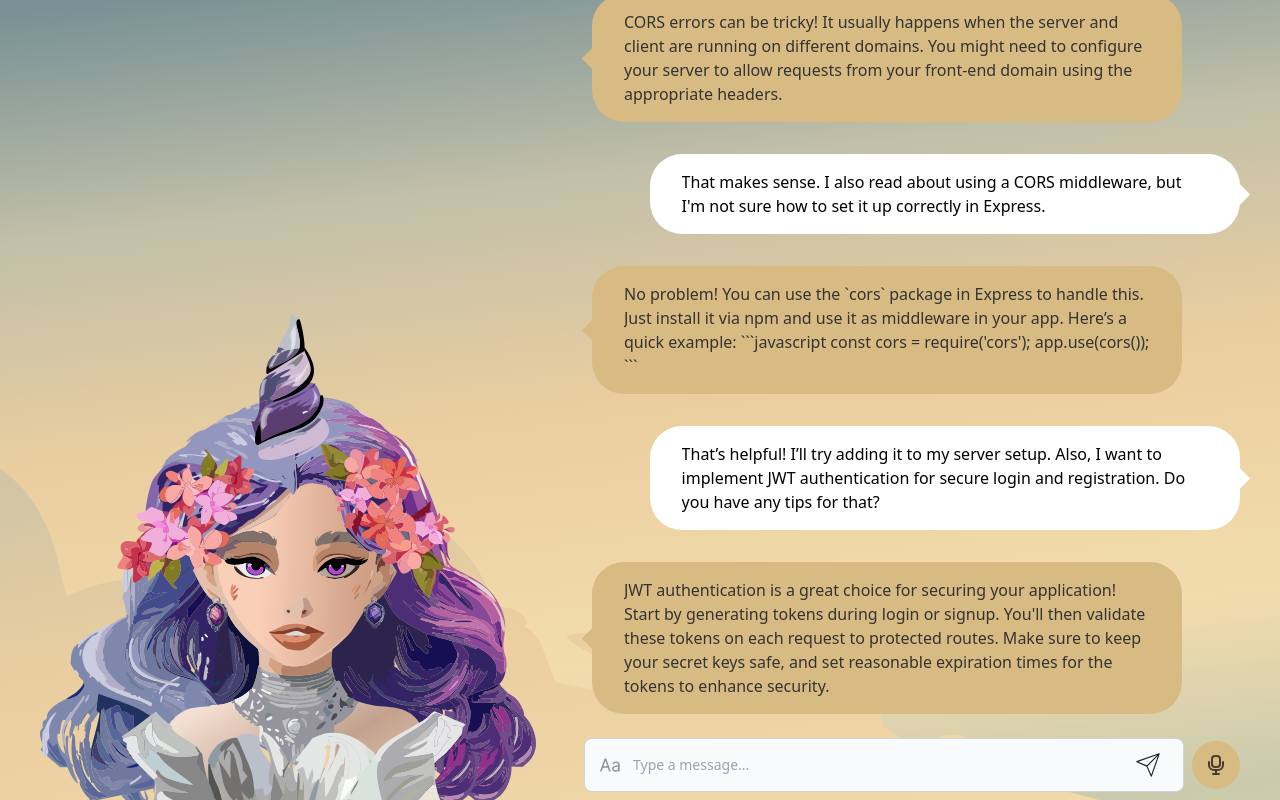
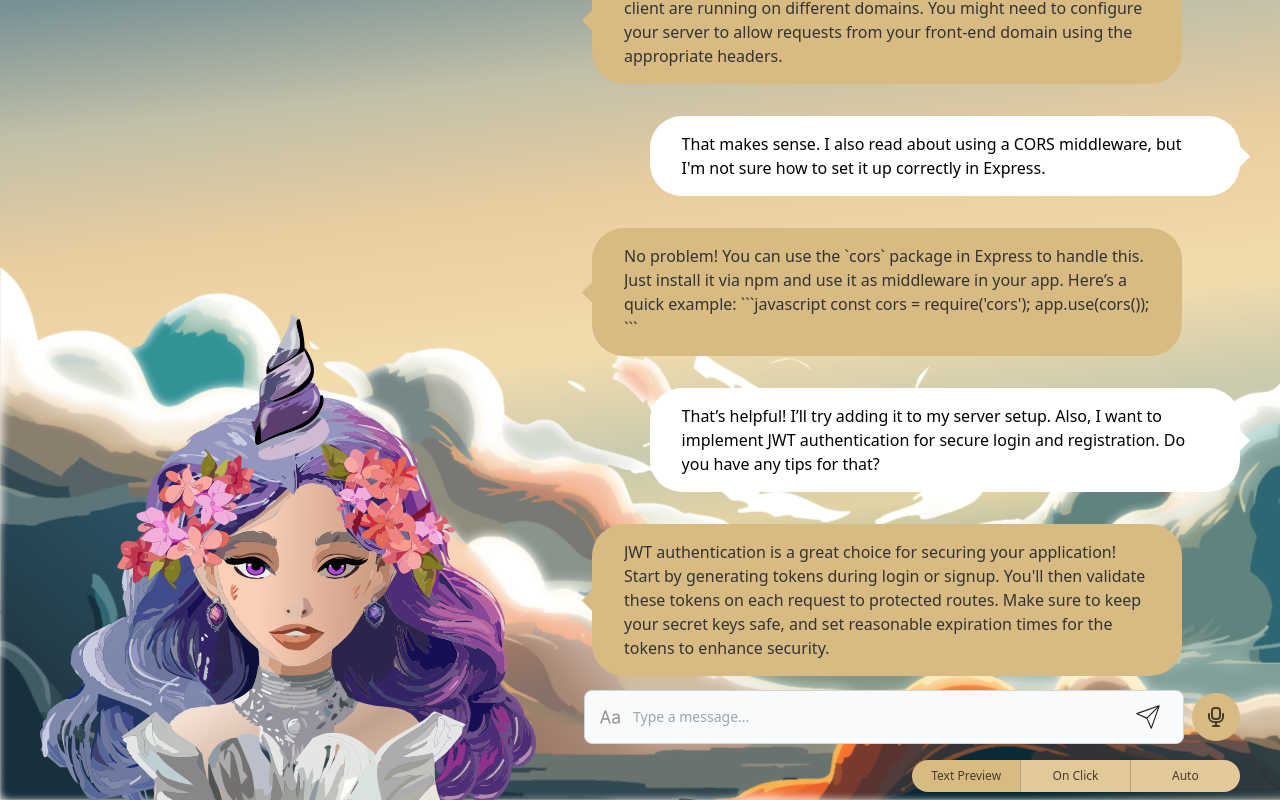
Before and after one commit to programmerkenzi/the-unicorn-AI-assessment, a React (Vite) app: page / in a window 1280 px wide. Built offline with nearby package versions, Linux system fonts and the light colour scheme.

Commit message:
feat: change bg image, add record mode tabs

```diff
--- a/package.json
+++ b/package.json
@@ -10,6 +10,7 @@
     "preview": "vite preview"
   },
   "dependencies": {
+    "framer-motion": "^11.11.10",
     "react": "^18.3.1",
     "react-dom": "^18.3.1"
   },
--- a/src/App.tsx
+++ b/src/App.tsx
@@ -8,6 +8,8 @@ import RecordButton from "./components/RecordButton";
 import AudioPlayer from "./components/AudioPlayer";
 import RemoveButton from "./components/RemoveButton";
 import { RecordMode } from "./types";
+import RecordModeTabs from "./components/RecordModeTabs";
+import RecordModeDrawdown from "./components/RecordModeDrawdown";
 
 const mockData = [
   {
@@ -194,14 +196,20 @@ function App() {
   };
 
   return (
-    <div className="bg-[url('src/assets/background.svg')] w-screen h-screen grid xl:gap-8 xl:grid-cols-[40%_1fr] xl:pl-10">
+    <div className="bg-[url('src/assets/background.svg')] bg-cover w-screen h-screen grid xl:gap-8 xl:grid-cols-[40%_1fr] xl:pl-10">
       <div className="hidden flex-col justify-end xl:flex">
         <img src={UnicornGirl} />
       </div>
-      <div className="flex flex-col w-full items-start h-16 xl:hidden bg-[rgba(0,0,0,0.20)]  px-1 pt-2">
+      <div className="flex flex-row justify-between w-full items-start h-16 xl:hidden bg-[rgba(0,0,0,0.20)]  px-1 pt-2">
         <img src={UnicornGirl} className="h-full" />
+        <div className="">
+          <RecordModeDrawdown
+            onSelect={(mode) => setRecordMode(mode)}
+            selected={recordMode}
+          />
         </div>
-      <div className="relative overflow-hidden h-full pb-[70px]">
+      </div>
+      <div className="relative overflow-hidden h-full pb-[70px] xl:pb-[108px]">
         <div
           className="flex overflow-y-scroll flex-col gap-5 p-4 h-full xl:gap-8 xl:pr-10"
           ref={chatContainerRef}
@@ -220,7 +228,8 @@ function App() {
           )}
         </div>
         {/* actions */}
-        <div className="flex absolute bottom-0 left-0 flex-row gap-2 justify-between items-center px-4 py-2 w-full xl:pr-10">
+        <div className="flex absolute bottom-0 left-0 flex-col gap-4 px-4 py-2 w-full xl:pr-10">
+          <div className="flex flex-row gap-2 justify-between items-center">
             <SendBox
               message={message}
               setMessage={(message) => setMessage(message)}
@@ -244,6 +253,10 @@ function App() {
               </>
             )}
           </div>
+          <div className="hidden self-end w-1/2 max-w-96 xl:flex">
+            <RecordModeTabs selected={recordMode} onSelect={setRecordMode} />
+          </div>
+        </div>
       </div>
     </div>
   );
--- a/src/components/ChatBubble.tsx
+++ b/src/components/ChatBubble.tsx
@@ -1,4 +1,4 @@
-import Spinner from "./spinner";
+import Spinner from "./Spinner";
 
 interface ChatBubbleProps {
   message: string;
--- /dev/null
+++ b/src/components/RecordModeDrawdown.tsx
@@ -0,0 +1,88 @@
+import { RecordMode } from "../types";
+import { recordModeOptions } from "../constants";
+import { useState } from "react";
+
+interface RecordModeDrawdownProps {
+  selected: RecordMode;
+  onSelect: (mode: RecordMode) => void;
+}
+
+const RecordModeDrawdown = ({
+  selected,
+  onSelect,
+}: RecordModeDrawdownProps) => {
+  const [toggleMenu, setToggleMenu] = useState(false);
+
+  const handleOnSelect = (mode: RecordMode) => {
+    onSelect(mode);
+    setToggleMenu(false);
+  };
+
+  return (
+    <div className="relative">
+      <button
+        id="dropdownUserAvatarButton"
+        data-dropdown-toggle="dropdownAvatar"
+        className="flex absolute top-0 right-0 p-2 text-sm text-gray-600"
+        type="button"
+        onClick={() => setToggleMenu(!toggleMenu)}
+      >
+        <svg
+          className="w-8 h-8"
+          aria-hidden="true"
+          xmlns="http://www.w3.org/2000/svg"
+          width="24"
+          height="24"
+          fill="none"
+          viewBox="0 0 24 24"
+        >
+          <path
+            stroke="currentColor"
+            stroke-linecap="round"
+            stroke-linejoin="round"
+            stroke-width="2"
+            d="M6 6h8m-8 4h12M6 14h8m-8 4h12"
+          />
+        </svg>
+      </button>
+
+      {toggleMenu && (
+        <div
+          id="dropdownAvatar"
+          className="absolute right-0 top-12 z-20 w-44 bg-white rounded-lg divide-y divide-gray-100 shadow"
+        >
+          <ul
+            className="py-2 text-sm text-gray-700"
+            aria-labelledby="dropdownUserAvatarButton"
+          >
+            {recordModeOptions.map((option) => (
+              <li
+                key={`option-${option.value}`}
+                onClick={() => handleOnSelect(option.value)}
+                className={` ${selected === option.value ? "bg-[#E2C99A]" : ""}`}
+              >
+                <div className="flex items-center p-2 rounded">
+                  <input
+                    checked={selected === option.value}
+                    type="radio"
+                    value={option.value}
+                    name="recordMode"
+                    className="w-4 h-4  peer-checked:bg-[#E2C99A] "
+                  />
+                  <label
+                    htmlFor="default-radio-4"
+                    className="w-full text-sm font-medium text-[#4A3B2E] rounded ms-2"
+                  >
+                    {option.label}
+                  </label>
+                </div>
+              </li>
+            ))}
+          </ul>
+        </div>
+      )}
+    </div>
+  );
+};
+
+export default RecordModeDrawdown;
--- /dev/null
+++ b/src/components/RecordModeTabs.tsx
@@ -0,0 +1,47 @@
+import { RecordMode } from "../types";
+
+import { recordModeOptions } from "../constants";
+
+interface RecordModeTabsProps {
+  selected: RecordMode;
+  onSelect: (mode: RecordMode) => void;
+}
+
+const RecordModeTabs = ({ selected, onSelect }: RecordModeTabsProps) => {
+  // Base classes without focus styles
+  const baseClasses = "inline-block p-2 w-full";
+  const activeClasses = "bg-[#D8BB83] text-[#4A3B2E]";
+  const inactiveClasses =
+    "bg-[#E2C99A] hover:bg-[#D8BB83] hover:text-[#4A3B2E]";
+  const borderColor = "border-[#C4A373]";
+
+  return (
+    <ul className="text-xs w-full font-medium text-center text-[#4A3B2E] rounded-full overflow-hidden shadow flex">
+      {recordModeOptions.map((option, index) => {
+        const isFirst = index === 0;
+        const isLast = index === recordModeOptions.length - 1;
+
+        const isSelected = option.value === selected;
+
+        const borderClasses = isLast ? "border-s-0" : "border-r";
+
+        return (
+          <li key={option.value} className="w-full">
+            <button
+              onClick={() => onSelect(option.value)}
+              className={`${baseClasses} ${
+                isSelected ? activeClasses : inactiveClasses
+              } ${borderClasses} ${borderColor} ${
+                isFirst ? "rounded-s-lg" : ""}`}
+              aria-current={isSelected ? "page" : undefined}
+            >
+              {option.label}
+            </button>
+          </li>
+        );
+      })}
+    </ul>
+  );
+};
+
+export default RecordModeTabs;
--- /dev/null
+++ b/src/constants/index.ts
@@ -0,0 +1,16 @@
+import { RecordMode, Option } from "../types";
+
+export const recordModeOptions: Option<RecordMode>[] = [
+  {
+    label: "Text Preview",
+    value: "text-preview",
+  },
+  {
+    label: "On Click",
+    value: "on-click",
+  },
+  {
+    label: "Auto",
+    value: "auto",
+  },
+];
--- a/src/types/index.tsx
+++ b/src/types/index.tsx
@@ -1 +1,6 @@
 export type RecordMode = "text-preview" | "on-click" | "auto";
+
+export interface Option<T> {
+  label: string;
+  value: T;
+}
```
Also changed, not shown: src/assets/background.svg, 1 other file (tests, documents, lock files or other folders). Lines whose indentation alone changed are shown as unchanged.
